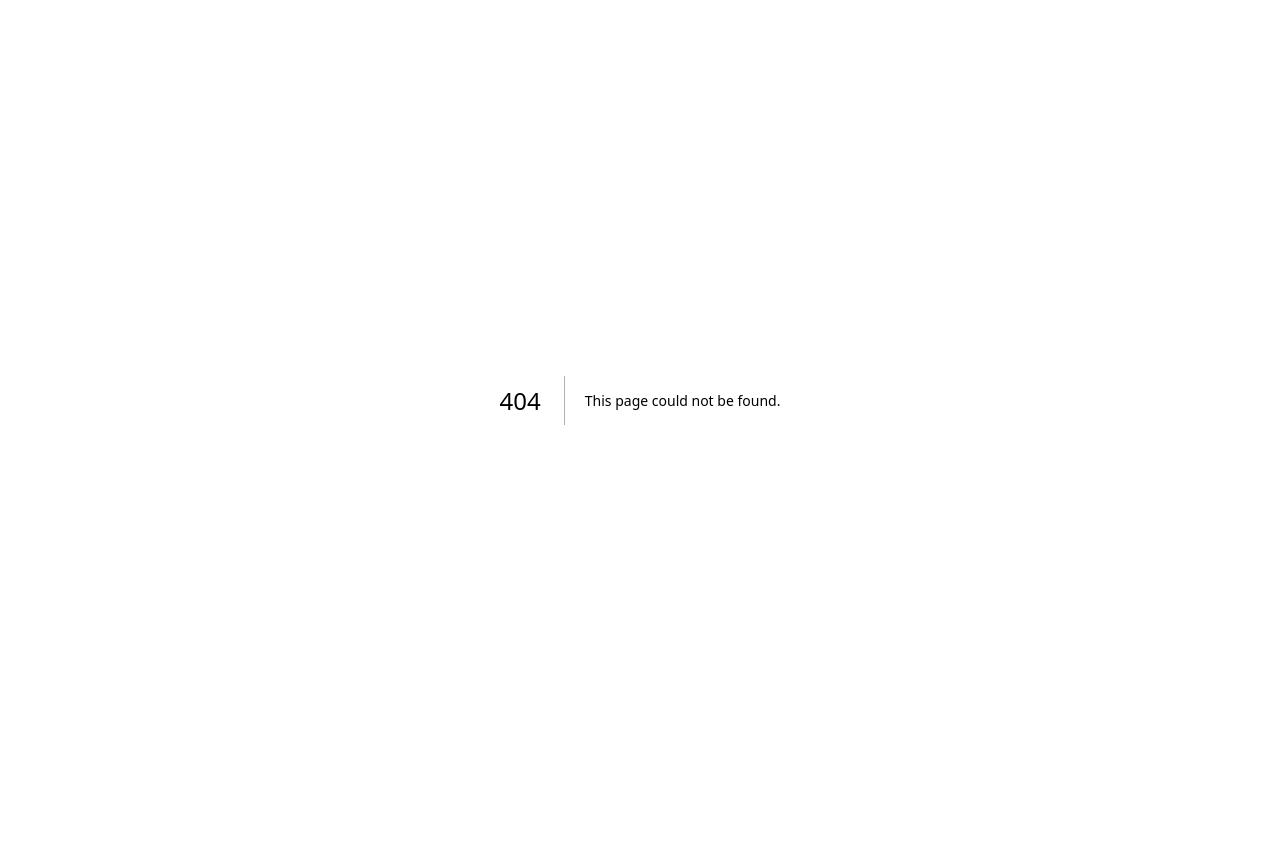
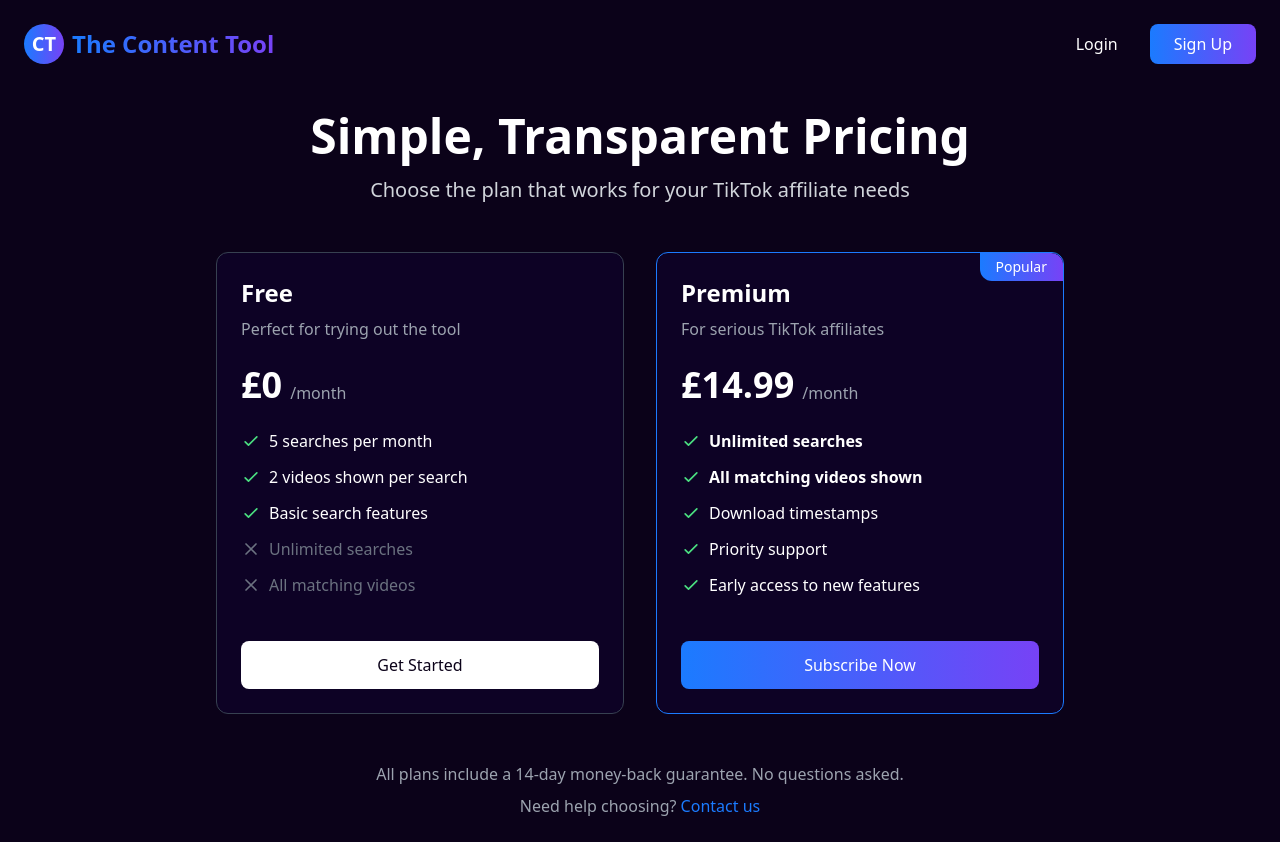
Before and after one commit to Crevista/Tiktok-affiliate-search, a Next.js app: page /pricing in a window 1280 px wide. Before the commit this address had no page. Before the commit the page ends 800 px from the top, so only its background shows below. Built offline with nearby package versions, Linux system fonts and the light colour scheme; no server answers.

Commit message:
Create page.js

```diff
--- /dev/null
+++ b/app/pricing/page.js
@@ -0,0 +1,208 @@
+"use client";
+
+import { useState } from 'react';
+import { useSession } from 'next-auth/react';
+import { useRouter } from 'next/navigation';
+import Link from 'next/link';
+
+export default function PricingPage() {
+  const { data: session, status } = useSession();
+  const router = useRouter();
+  const [isLoading, setIsLoading] = useState(false);
+
+  const handleFreeTrial = () => {
+    if (status === 'authenticated') {
+      // If already logged in, go to search page
+      router.push('/search');
+    } else {
+      // Otherwise go to signup page
+      router.push('/signup');
+    }
+  };
+
+  const handleSubscribe = async () => {
+    setIsLoading(true);
+
+    try {
+      // If not logged in, redirect to signup
+      if (status !== 'authenticated') {
+        router.push('/signup');
+        return;
+      }
+
+      // For now, this is a placeholder for actual payment processing
+      alert('Payment integration coming soon! For now, you can use the free tier.');
+      router.push('/search');
+    } catch (error) {
+      console.error('Subscription error:', error);
+      alert('An error occurred. Please try again.');
+    } finally {
+      setIsLoading(false);
+    }
+  };
+
+  return (
+    <div className="min-h-screen bg-[#0B0219] text-white">
+      {/* Navigation Bar */}
+      <nav className="flex justify-between items-center p-6">
+        <Link href="/" className="flex items-center">
+          <div className="w-10 h-10 mr-2 rounded-full bg-gradient-to-r from-[#1B7BFF] to-[#7742F6] flex items-center justify-center">
+            <span className="text-xl font-bold text-white">CT</span>
+          </div>
+          <span className="text-2xl font-bold bg-gradient-to-r from-[#1B7BFF] to-[#7742F6] text-transparent bg-clip-text">
+            The Content Tool
+          </span>
+        </Link>
+        <div className="flex gap-4">
+          {status === 'authenticated' ? (
+            <Link href="/search">
+              <button className="px-4 py-2 text-white hover:text-gray-200">
+                Dashboard
+              </button>
+            </Link>
+          ) : (
+            <>
+              <Link href="/login">
+                <button className="px-4 py-2 text-white hover:text-gray-200">
+                  Login
+                </button>
+              </Link>
+              <Link href="/signup">
+                <button className="px-6 py-2 bg-gradient-to-r from-[#1B7BFF] to-[#7742F6] rounded-lg hover:opacity-90 transition">
+                  Sign Up
+                </button>
+              </Link>
+            </>
+          )}
+        </div>
+      </nav>
+
+      <div className="max-w-4xl mx-auto p-6">
+        <div className="text-center mb-12">
+          <h1 className="text-4xl md:text-5xl font-bold mb-4">Simple, Transparent Pricing</h1>
+          <p className="text-xl text-gray-300 max-w-3xl mx-auto">
+            Choose the plan that works for your TikTok affiliate needs
+          </p>
+        </div>
+
+        <div className="grid md:grid-cols-2 gap-8">
+          {/* Free Tier */}
+          <div className="bg-[#0D0225] border border-gray-700 rounded-xl p-6 flex flex-col h-full">
+            <h3 className="text-2xl font-bold mb-2">Free</h3>
+            <p className="text-gray-400 mb-6">Perfect for trying out the tool</p>
+
+            <div className="flex items-end mb-6">
+              <span className="text-4xl font-bold">£0</span>
+              <span className="text-gray-400 ml-2">/month</span>
+            </div>
+
+            <ul className="mb-8 flex-grow">
+              <li className="flex items-start mb-3">
+                <svg className="h-5 w-5 text-green-400 mt-0.5 mr-2" fill="none" viewBox="0 0 24 24" stroke="currentColor">
+                  <path strokeLinecap="round" strokeLinejoin="round" strokeWidth="2" d="M5 13l4 4L19 7"></path>
+                </svg>
+                <span>5 searches per month</span>
+              </li>
+              <li className="flex items-start mb-3">
+                <svg className="h-5 w-5 text-green-400 mt-0.5 mr-2" fill="none" viewBox="0 0 24 24" stroke="currentColor">
+                  <path strokeLinecap="round" strokeLinejoin="round" strokeWidth="2" d="M5 13l4 4L19 7"></path>
+                </svg>
+                <span>2 videos shown per search</span>
+              </li>
+              <li className="flex items-start mb-3">
+                <svg className="h-5 w-5 text-green-400 mt-0.5 mr-2" fill="none" viewBox="0 0 24 24" stroke="currentColor">
+                  <path strokeLinecap="round" strokeLinejoin="round" strokeWidth="2" d="M5 13l4 4L19 7"></path>
+                </svg>
+                <span>Basic search features</span>
+              </li>
+              <li className="flex items-start mb-3 text-gray-500">
+                <svg className="h-5 w-5 text-gray-500 mt-0.5 mr-2" fill="none" viewBox="0 0 24 24" stroke="currentColor">
+                  <path strokeLinecap="round" strokeLinejoin="round" strokeWidth="2" d="M6 18L18 6M6 6l12 12"></path>
+                </svg>
+                <span>Unlimited searches</span>
+              </li>
+              <li className="flex items-start mb-3 text-gray-500">
+                <svg className="h-5 w-5 text-gray-500 mt-0.5 mr-2" fill="none" viewBox="0 0 24 24" stroke="currentColor">
+                  <path strokeLinecap="round" strokeLinejoin="round" strokeWidth="2" d="M6 18L18 6M6 6l12 12"></path>
+                </svg>
+                <span>All matching videos</span>
+              </li>
+            </ul>
+
+            <button
+              onClick={handleFreeTrial}
+              className="w-full py-3 rounded-lg bg-white text-[#0B0219] hover:bg-gray-200 transition"
+            >
+              Get Started
+            </button>
+          </div>
+
+          {/* Premium Tier */}
+          <div className="bg-[#0D0225] border border-[#1B7BFF] rounded-xl p-6 flex flex-col h-full relative">
+            <div className="absolute top-0 right-0 bg-gradient-to-r from-[#1B7BFF] to-[#7742F6] px-4 py-1 rounded-tr-xl rounded-bl-xl text-sm font-medium">
+              Popular
+            </div>
+
+            <h3 className="text-2xl font-bold mb-2">Premium</h3>
+            <p className="text-gray-400 mb-6">For serious TikTok affiliates</p>
+
+            <div className="flex items-end mb-6">
+              <span className="text-4xl font-bold">£14.99</span>
+              <span className="text-gray-400 ml-2">/month</span>
+            </div>
+
+            <ul className="mb-8 flex-grow">
+              <li className="flex items-start mb-3">
+                <svg className="h-5 w-5 text-green-400 mt-0.5 mr-2" fill="none" viewBox="0 0 24 24" stroke="currentColor">
+                  <path strokeLinecap="round" strokeLinejoin="round" strokeWidth="2" d="M5 13l4 4L19 7"></path>
+                </svg>
+                <span className="font-bold">Unlimited searches</span>
+              </li>
+              <li className="flex items-start mb-3">
+                <svg className="h-5 w-5 text-green-400 mt-0.5 mr-2" fill="none" viewBox="0 0 24 24" stroke="currentColor">
+                  <path strokeLinecap="round" strokeLinejoin="round" strokeWidth="2" d="M5 13l4 4L19 7"></path>
+                </svg>
+                <span className="font-bold">All matching videos shown</span>
+              </li>
+              <li className="flex items-start mb-3">
+                <svg className="h-5 w-5 text-green-400 mt-0.5 mr-2" fill="none" viewBox="0 0 24 24" stroke="currentColor">
+                  <path strokeLinecap="round" strokeLinejoin="round" strokeWidth="2" d="M5 13l4 4L19 7"></path>
+                </svg>
+                <span>Download timestamps</span>
+              </li>
+              <li className="flex items-start mb-3">
+                <svg className="h-5 w-5 text-green-400 mt-0.5 mr-2" fill="none" viewBox="0 0 24 24" stroke="currentColor">
+                  <path strokeLinecap="round" strokeLinejoin="round" strokeWidth="2" d="M5 13l4 4L19 7"></path>
+                </svg>
+                <span>Priority support</span>
+              </li>
+              <li className="flex items-start mb-3">
+                <svg className="h-5 w-5 text-green-400 mt-0.5 mr-2" fill="none" viewBox="0 0 24 24" stroke="currentColor">
+                  <path strokeLinecap="round" strokeLinejoin="round" strokeWidth="2" d="M5 13l4 4L19 7"></path>
+                </svg>
+                <span>Early access to new features</span>
+              </li>
+            </ul>
+
+            <button
+              onClick={handleSubscribe}
+              disabled={isLoading}
+              className="w-full py-3 rounded-lg bg-gradient-to-r from-[#1B7BFF] to-[#7742F6] hover:opacity-90 transition"
+            >
+              {isLoading ? 'Processing...' : 'Subscribe Now'}
+            </button>
+          </div>
+        </div>
+
+        <div className="mt-12 text-center">
+          <p className="text-gray-400">
+            All plans include a 14-day money-back guarantee. No questions asked.
+          </p>
+          <p className="text-gray-400 mt-2">
+            Need help choosing? <Link href="/contact" className="text-[#1B7BFF] hover:underline">Contact us</Link>
+          </p>
+        </div>
+      </div>
+    </div>
+  );
+            }
```
